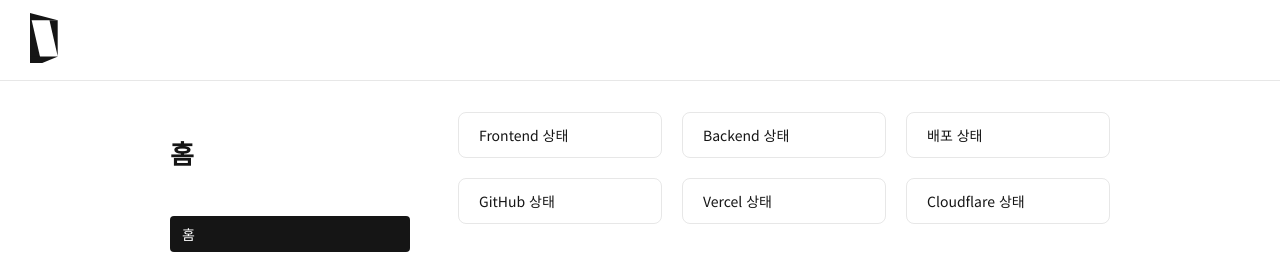
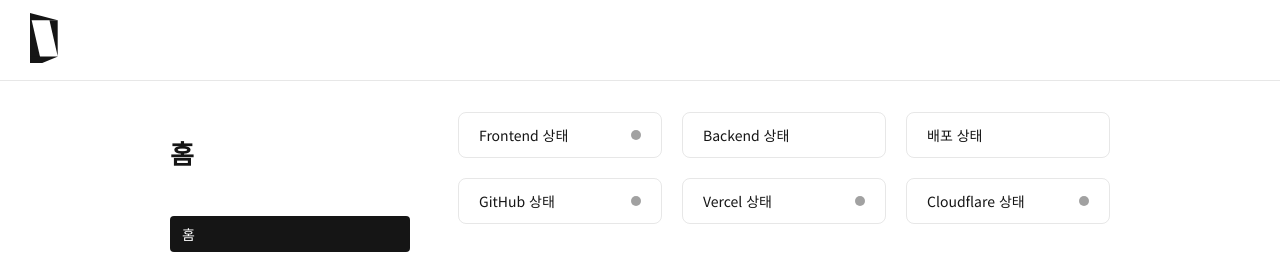
Before and after one commit to dohun0310/d3h1-Blog-Editor, a Next.js app: page / in a window 1280 px wide. Shown: the top 256 px of the page. Built offline with nearby package versions, Linux system fonts and the light colour scheme; no server answers.

Commit message:
edit CSS to include status indicator for none state

```diff
--- a/app/page.module.css
+++ b/app/page.module.css
@@ -57,3 +57,10 @@
   border-radius: 50%;
   background-color: var(--info-color);
 }
+
+.none {
+  width: 10px;
+  height: 10px;
+  border-radius: 50%;
+  background-color: var(--text-secondary-color);
+}
--- a/tools/status.ts
+++ b/tools/status.ts
@@ -28,10 +28,10 @@
     github: string,
     vercel: string,
   }>({
-    frontend: "",
-    cloudflare: "",
-    github: "",
-    vercel: "",
+    frontend: "none",
+    cloudflare: "none",
+    github: "none",
+    vercel: "none",
   });
 
   useEffect(() => {
```
